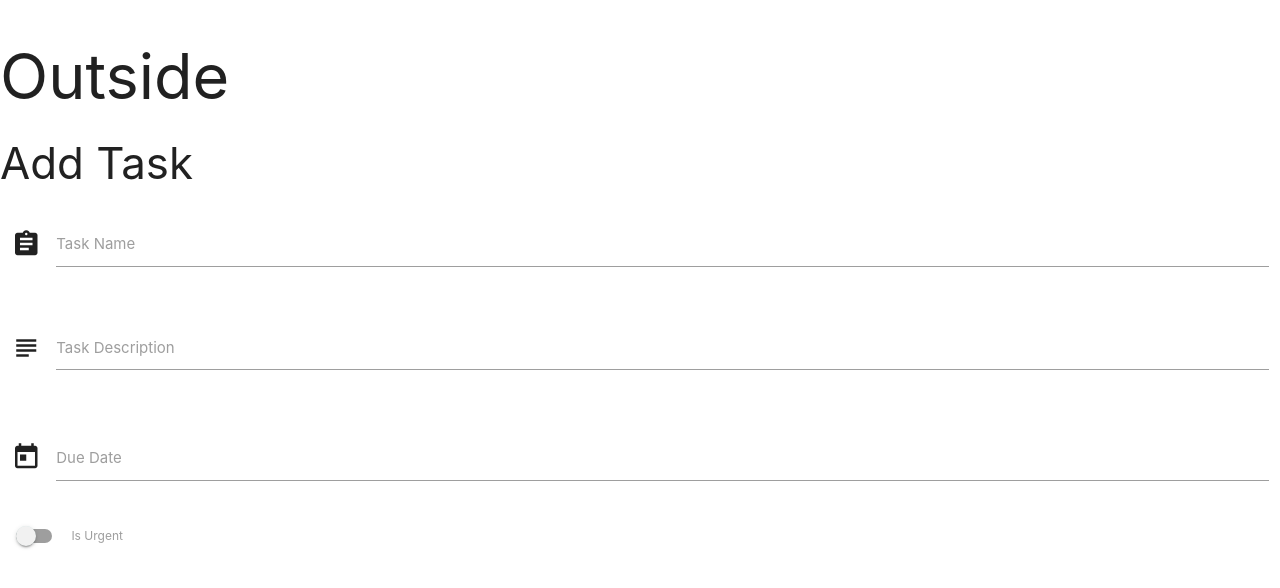
After one commit to sabinemm/task_manager, a Flask app: page /add_task in a window 1280 px wide. The commit adds this page. Shown: the top 588 px of the page. Run offline with Flask 2, Linux system fonts and the light colour scheme; some libraries are stand-ins or nearby versions.

Commit message:
add date picker

```diff
--- a/app.py
+++ b/app.py
@@ -17,8 +17,12 @@ mongo = PyMongo(app)
 @app.route('/')
 @app.route('/get_tasks')
 def get_tasks():
-    task12 = mongo.db.tasks.find()
-    return render_template("tasks.html", tasks=task12)
+    return render_template("tasks.html", tasks=mongo.db.tasks.find())
+
+
+@app.route('/add_task')
+def add_task():
+    return render_template('addtask.html')
 
 
 if __name__ == '__main__':
--- /dev/null
+++ b/templates/addtask.html
@@ -0,0 +1,38 @@
+{% extends 'base.html' %} {% block content %}
+<h3>Add Task</h3>
+<div class="row">
+    <form action="" method="POST" class="col s12">
+        <div class="row">
+            <div class="input-field col s12">
+                <i class="material-icons prefix">assignment</i>
+                <input id="task_name" name="task_name" type="text">
+                <label for="icon_prefix">Task Name</label>
+            </div>
+        </div>
+        <div class="row">
+            <div class="input-field col s12">
+                <i class="material-icons prefix">subject</i>
+                <textarea name="task_description" id="task_description" class="materialize-textarea"></textarea>
+                <label for="icon_telephone">Task Description</label>
+            </div>
+        </div>
+        <div class="row">
+            <div class="input-field col s12">
+                <i class="material-icons prefix">today</i>
+                <input id="due_date" name="due_date" type="text" class="datepicker">
+                <label for="icon_prefix">Due Date</label>
+            </div>
+        </div>
+        <div class="row">
+            <div class="switch">
+                <label>
+                    <input id="is_urgent" name="is_urgent" type="checkbox">
+                    <span class="lever"></span>
+                    Is Urgent
+                </label>
+            </div>
+        </div>
+    </form>
+</div>
+
+{% endblock %}
--- /dev/null
+++ b/templates/base.html
@@ -0,0 +1,33 @@
+<!DOCTYPE html>
+<html lang="en">
+
+<head>
+    <meta charset="UTF-8">
+    <meta name="viewport" content="width=device-width, initial-scale=1.0">
+    <title>Task manager</title>
+    <link href="https://fonts.googleapis.com/icon?family=Material+Icons" rel="stylesheet">
+    <link rel="stylesheet" href="https://cdnjs.cloudflare.com/ajax/libs/materialize/1.0.0/css/materialize.min.css">
+
+</head>
+
+<body>
+    <h1>Outside</h1>
+    {% block content %}
+    {% endblock %}
+
+
+    <script src="https://cdnjs.cloudflare.com/ajax/libs/jquery/3.5.1/jquery.min.js"></script>
+    <script src="https://cdnjs.cloudflare.com/ajax/libs/materialize/1.0.0/js/materialize.min.js"></script>
+
+    <script>
+        $(document).ready(function () {
+            $('.collapsible').collapsible();
+        });
+
+        $(document).ready(function () {
+            $('.datepicker').datepicker();
+        });
+    </script>
+</body>
+
+</html>
```
Also changed, not shown: templates/tasks.html (+18 -15 lines).
